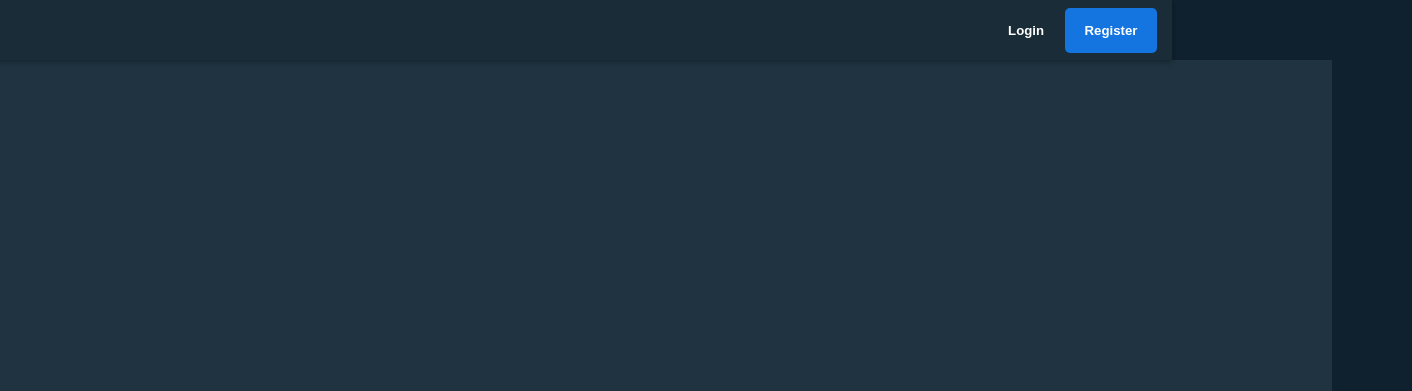
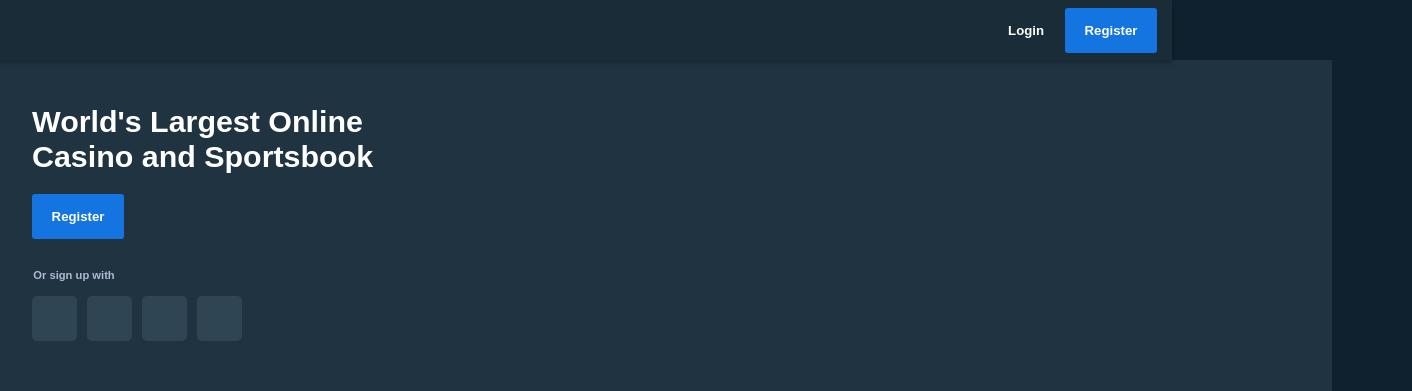
Before and after one commit to TaxiMax1/Nets, a plain HTML site: page index.html in a window 1280 px wide. Shown: the top 391 px of the page, 1412 px wide, since content can reach past the window. Drawn offline with Linux system fonts and the light colour scheme.

Commit message:
en eller anden update

```diff
--- a/index.html
+++ b/index.html
@@ -38,7 +38,15 @@
     </aside>
 
     <div class="main-page-container">
-
+        <div class="main-header">World's Largest Online <br> Casino and Sportsbook</div>
+        <button class="main-register-button">Register</button>
+        <div class="other-signup">Or sign up with</div>
+        <div class="sign-up-methods">
+            <div class="signup-method"></div>
+            <div class="signup-method"></div>
+            <div class="signup-method"></div>
+            <div class="signup-method"></div>
+        </div>
     </div>
 </body>
 </html>
--- a/styles.css
+++ b/styles.css
@@ -98,7 +98,7 @@ body {
   background-color: var(--button-bg);
   height: 45px;
   width: 92px;
-  border-radius: 5px;
+  border-radius: 3px;
 }
 
 .register-button:hover {
@@ -233,9 +233,75 @@ body {
   display: flex;
   text-align: center;
   justify-content: center;
+  flex-direction: column;
   background-color: var(--main-section-bg);
   width: 1380px;
   height: 720px;
   margin-left: 60px;
   margin-top: -720px;
 }
+
+.main-header {
+  text-align: left;
+  font-family: 'proxima-nova', sans-serif;;
+  font-size: 1.9rem;
+  font-weight: 700;
+  width: 500px;
+  position: relative;
+  left: 80px;
+  bottom: 230px;
+}
+
+.main-register-button {
+  background-color: var(--button-bg);
+  color: white;
+  height: 45px;
+  width: 92px;
+  border-radius: 3px;
+  border: none;
+  font-size: .825rem;
+  font-weight: 600;
+  cursor: pointer;
+  transition: 0.2s ease-in-out;
+  position: relative;
+  left: 80px;
+  bottom: 210px;
+}
+.main-register-button:hover {
+  background-color: var(--button-hover);
+}
+
+.other-signup {
+  color: #b1bad3;
+  position: relative;
+  right: 568px;
+  bottom: 180px;
+  font-size: .7rem;
+  font-weight: 600;
+}
+
+.sign-up-methods {
+  display: flex;
+  gap: 10px;
+  position: relative;
+  left: 80px;
+  bottom: 165px;
+  width: auto;
+  height: auto;
+}
+
+.signup-method {
+  background-color: #2f4553;
+  width: 45px;
+  height: 45px;
+  border-radius: 5px;
+  transition: 0.2s ease-in-out;
+  cursor: pointer;
+  display: flex;
+  align-items: center;
+  justify-content: center;
+}
+
+.signup-method:hover {
+  background-color: #557086;
+}
```
